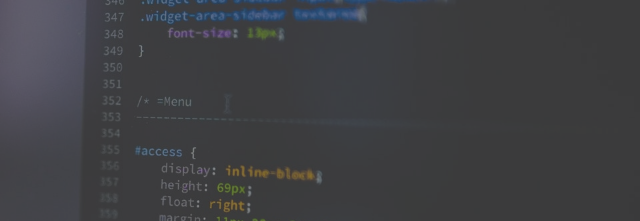
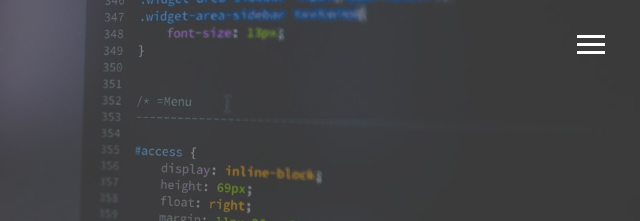
Before and after one commit to Believeint/My_Portfolio, a website: page dist/index.html in a window 1280 px wide. Shown: the top 221 px of the page, 640-1280 px from the left. Drawn offline with Linux system fonts and the light colour scheme.

Commit message:
Menu btn, Sass

```diff
--- /dev/null
+++ b/scss/_menu.scss
@@ -0,0 +1,17 @@
+// Menu btn
+.menu-btn {
+  position: absolute;
+  z-index: 3;
+  right: 35px;
+  top: 35px;
+  cursor: pointer;
+  @include easeOut;
+
+  .btn-line {
+    width: 28px;
+    height: 3px;
+    margin: 0 0 5px 0;
+    background: #fff;
+    @include easeOut;
+  }
+}
--- a/scss/main.scss
+++ b/scss/main.scss
@@ -1,4 +1,5 @@
 @import "config";
+@import 'menu';
 
 * {
   box-sizing: border-box;
```
Also changed, not shown: dist/css/main.css.
